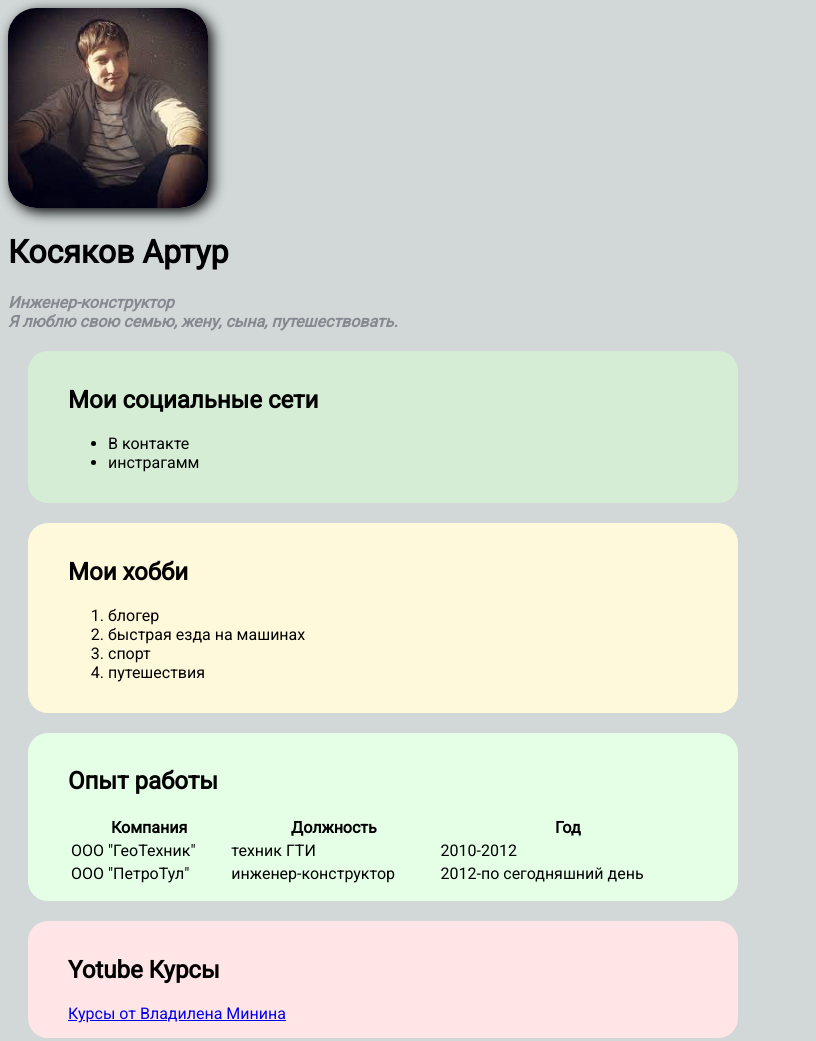
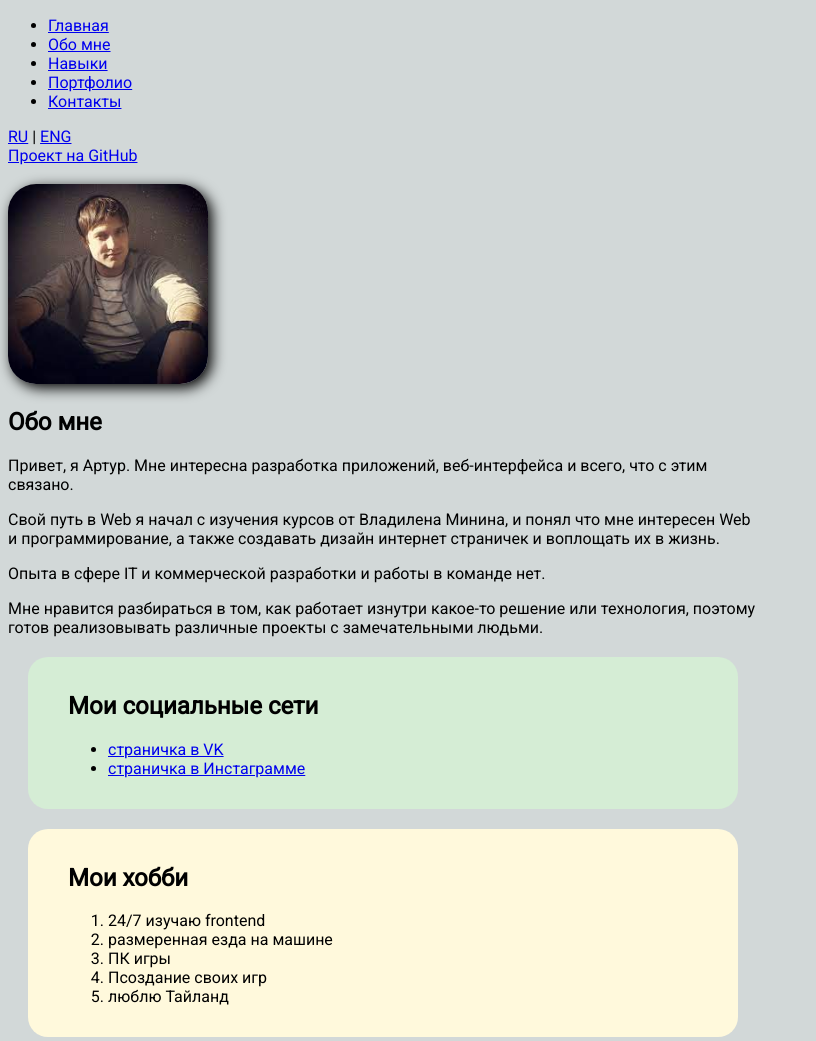
Before and after one commit to Artkos85/CV, a plain HTML site: page index.html in a window 1280 px wide. Shown: the top 1041 px of the page, without its empty margins (0-816 px from the left). Drawn offline with Linux system fonts and the light colour scheme.

Commit message:
Изменен стиль

```diff
--- a/index.html
+++ b/index.html
@@ -4,45 +4,86 @@
     <meta charset="UTF-8">
     <meta http-equiv="X-UA-Compatible" content="IE=edge">
     <meta name="viewport" content="width=device-width, initial-scale=1.0">
-    <title>Rezume</title>
+    <title>Portfolio Kosyakov Artur</title>
     <link rel="stylesheet" href="style.css">
 </head>
 <body>
 
-    <div class="info">
-        <img src="foto.jpg" alt="фото резюме"
-        class="avatar">
-
-        <h1>Косяков Артур</h1>
-        <p>Инженер-конструктор</p>
-        <p>Я люблю свою семью, жену, сына,
-            путешествовать.</h3>
+    <header class="nav-menu" id="header">
+        <div class="container">
+          <nav class="menu">
+            <ul class="menu-list">
+              <li class="menu-list-item"><a href="#header" data="header" class="list-item-link active">Главная</a></li>
+              <li class="menu-list-item"><a href="#about" data="about" class="list-item-link">Обо мне</a></li>
+              <li class="menu-list-item"><a href="#skills" data="skills" class="list-item-link">Навыки</a></li>
+              <li class="menu-list-item"><a href="#portfolio" data="portfolio" class="list-item-link">Портфолио</a></li>
+              <li class="menu-list-item"><a href="#contacts" data="contacts" class="list-item-link">Контакты</a></li>
+            </ul>
+            <!-- href="index.html"
+            href="index-eng.html" -->
+            <div class="lang"><a href="javascript: linkDelay()" class="ru active">RU</a> | <a href="javascript: linkDelay()" class="eng">ENG</a></div>
+            <a href="https://github.com/Artkos85/CV" class="github-link-mobile">Проект на GitHub</a>
+          </nav>
+          <div class="mobile-burger"><span></span></div>
         </div>
+        <br>
+    </header>
 
 
 
+
+    <section class="info" id="info">
+
+            <div class="info-title">
+                <img src="foto.jpg" alt="foto portfolio" class="avatar">
+
+            </div>
+
+    </section>
+
+    <section class="about" id="about">
         <div class="container">
+            <h2 class="about-title">Обо мне</h2>
+            <p class="elem">
+                Привет, я Артур. Мне интересна разработка приложений, веб-интерфейса и всего, что с этим связано.
+            </p>
+            <p class="elem">
+                Свой путь в Web я начал с изучения курсов от Владилена Минина, и понял что мне интересен Web и программирование,
+                а также создавать дизайн интернет страничек и воплощать их в жизнь.
+            </p>
+            <p class="elem">
+                Опыта в сфере IT и коммерческой разработки и работы в команде нет.
+            </p>
+            <p class="elem">
+                Мне нравитcя разбираться в том, как работает изнутри какое-то решение или технология,
+                поэтому готов реализовывать различные проекты с замечательными людьми.
+            </p>
+        </div>
+    </section>
 
-
+    <section class="social-web" id="social-web">
+        <div class="container">
             <div class="social">
                 <h2>Мои социальные сети</h2>
                 <ul>
                     <li>
-                        В контакте
+                        <a href="https://vk.com/id2929485" target="_label">страничка в VK</a>
                     </li>
                     <li>
-                        инстрагамм
+                        <a href="https://instagram.com/" target="_label">страничка в Инстаграмме</a>
                     </li>
                 </ul>
             </div>
 
+
             <div class="card bg-yellow">
                 <h2>Мои хобби</h2>
                 <ol>
-                    <li>блогер</li>
-                    <li>быстрая езда на машинах</li>
-                    <li>спорт</li>
-                    <li>путешествия</li>
+                    <li>24/7 изучаю frontend</li>
+                    <li>размеренная езда на машине</li>
+                    <li>ПК игры</li>
+                    <li>Псоздание своих игр</li>
+                    <li>люблю Тайланд</li>
                 </ol>
             </div>
 
@@ -64,6 +105,11 @@
                         <td>инженер-конструктор</td>
                         <td>2012-по сегодняшний день</td>
                     </tr>
+                    <tr>
+                        <td>Самозанятый</td>
+                        <td>frontender</td>
+                        <td>c 2021-по сегодняшний день</td>
+                    </tr>
                 </table>
             </div>
 
@@ -71,8 +117,12 @@
                 <h2>Yotube Курсы</h2>
                 <a href="https://www.youtube.com/watch?v=DOEtVdkKwcU" target="_label">Курсы от Владилена Минина</a>
             </div>
+        </div>
+    </section>
 
-
+            <section>
+                <div class="container">
+                    <div class="card contacts">
                     <h2>Связаться со мной:</h2>
 
                     <form action="/">
@@ -103,6 +153,12 @@
                         <div></div>
                         <div></div>
                     </div>
+                </div>
+                </div>
+
+
+            </section>
+
 
 
     </div>
```
Lines whose indentation alone changed are shown as unchanged.
